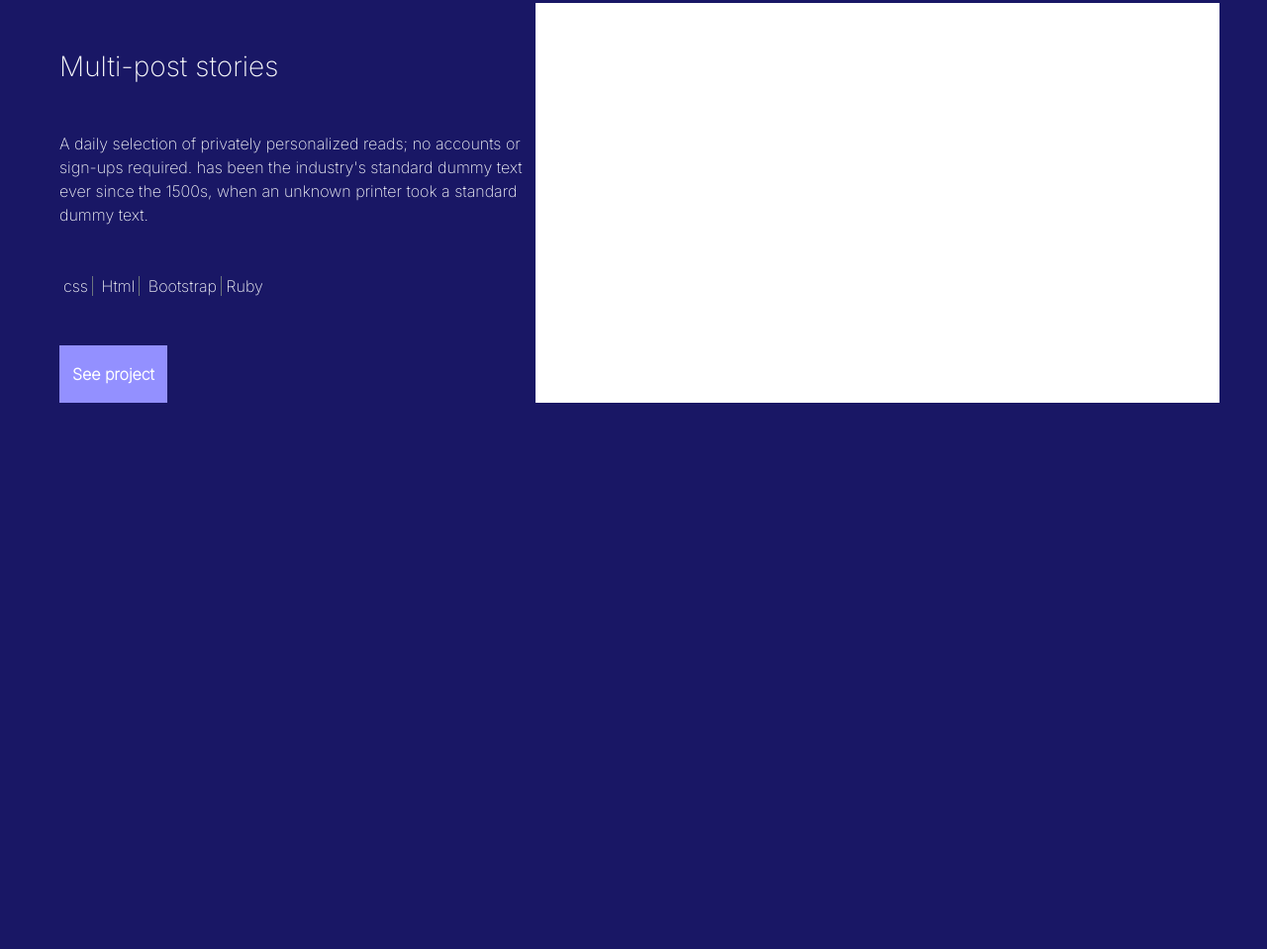
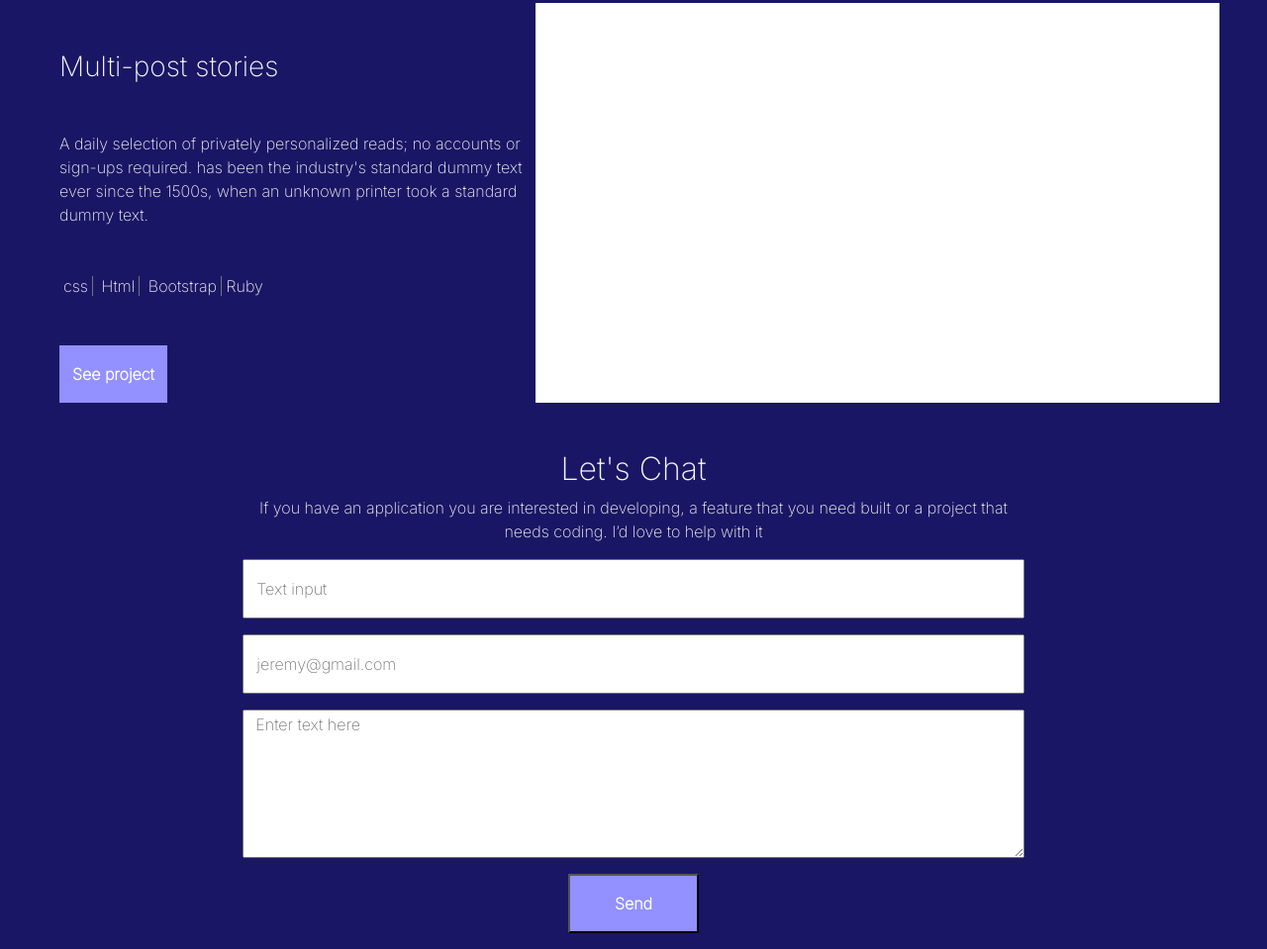
Before and after one commit to AbigiyaTY/MJ_PT_AB_Portfolio, a plain HTML site: page index.html in a window 1280 px wide. Shown: the part 2220-3179 px from the top of the page at 99% size. Before the commit the page ends 2675 px from the top, so only its background shows below. Drawn offline with nearby package versions, Linux system fonts and the light colour scheme.

Commit message:
Added contact form

```diff
--- a/index.html
+++ b/index.html
@@ -202,6 +202,30 @@
 
 
     </section>
+    <section class="row mx-5">
+        <div class="col-lg-2"></div>
+        <div class="col-lg-8">
+            <h2 class="text-center">Let's Chat</h2>
+        <p class="text-center">If you have an application you are interested in developing, a feature that you need built or a project that needs coding. I’d love to help with it </p>
+        <form action="https://formspree.io/f/xbjwvdqb " method="post">
+            <div class="my-3 row">
+                    <input type="text" class="name" name="name" maxlength="30" placeholder="Text input" required/>
+            </div>
+            <div class="my-3 row">
+                <input type="email" id="email" name="email" placeholder="jeremy@gmail.com" required />
+            </div>
+            <div class="my-3 row">
+                <textarea name="comments" id="comments" placeholder="Enter text here" maxlength="500" required></textarea>
+            </div>
+            <div class="row justify-content-center my-3">
+                <div class="col-lg-5"></div>
+                <input type="submit" value="Send" class="col-lg-2 py-3 text-white submit fw-bold"/>
+                <div class="col-lg-5"></div>
+            </div>
+            </form>
+        </div>
+        <div class="col-lg-2"></div>
+    </section>
 </body>
 
 </html>
--- a/styles.css
+++ b/styles.css
@@ -11,7 +11,27 @@ h6,
     color: #9390FF;
 }
 
-.btn{
+.btn,
+.submit {
     border-radius: none;
     background: #9390FF;
 }
+
+form .name {
+     height: 60px;
+     /* width: 345px; */
+}
+
+/* input {
+    width: 100%;
+} */
+
+form #email {
+    height: 60px;
+    /* width: 700px; */
+}
+
+form textarea {
+    /* width: 700px; */
+    height: 150px;
+}
```
